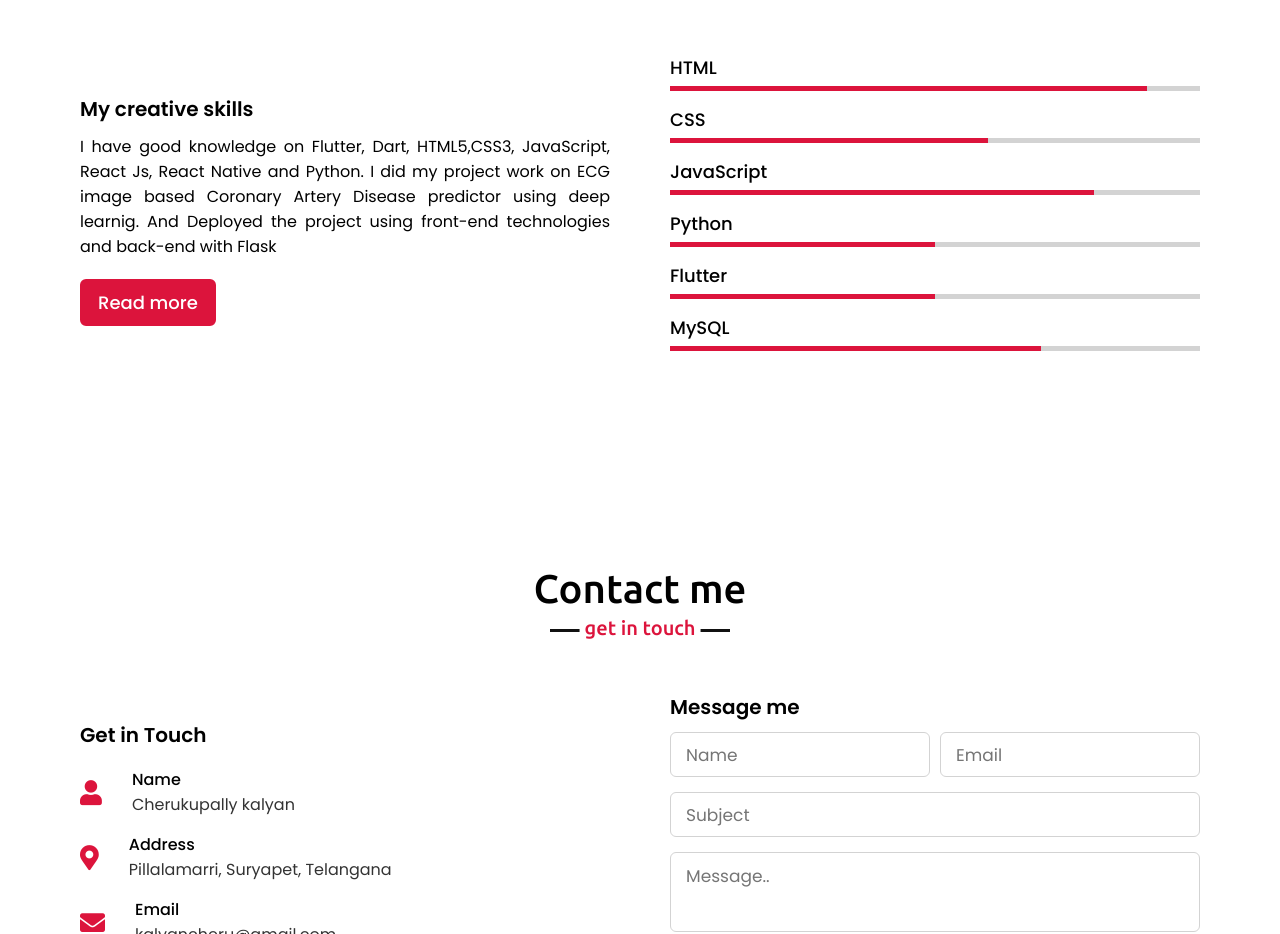
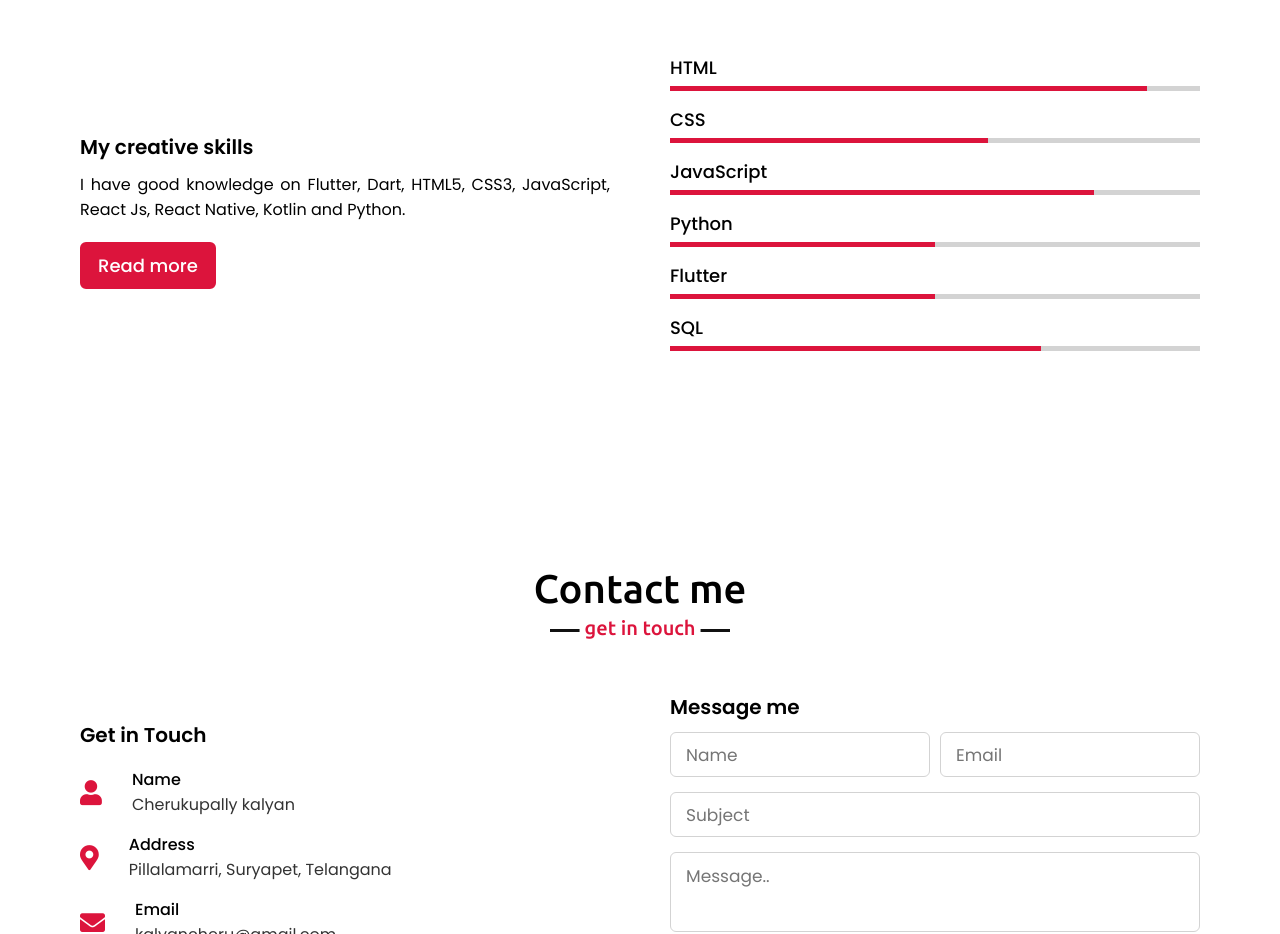
Before and after one commit to kalyan-81/Portfolio, a plain HTML site: page index.html in a window 1280 px wide. Shown: the part 2644-3578 px from the top of the page. Drawn offline with nearby package versions, Linux system fonts and the light colour scheme.

Commit message:
Update index.html

```diff
--- a/index.html
+++ b/index.html
@@ -110,7 +110,7 @@ platform mobile & web applications. Proficient in utilizing the React JS & Flutt
             <div class="skills-content">
                 <div class="column left">
                     <div class="text">My creative skills</div>
-                    <p>I have good knowledge on Flutter, Dart, HTML5,CSS3, JavaScript, React Js, React Native and Python. I did my project work on ECG image based Coronary Artery Disease predictor using deep learnig. And Deployed the project using front-end technologies and back-end with Flask</p>
+                    <p>I have good knowledge on Flutter, Dart, HTML5, CSS3, JavaScript, React Js, React Native, Kotlin and Python. </p>
                     <a href="#">Read more</a>
                 </div>
                 <div class="column right">
@@ -151,7 +151,7 @@ platform mobile & web applications. Proficient in utilizing the React JS & Flutt
                     </div>
                     <div class="bars">
                         <div class="info">
-                            <span>MySQL</span>
+                            <span>SQL</span>
 
                         </div>
                         <div class="line mysql"></div>
```
